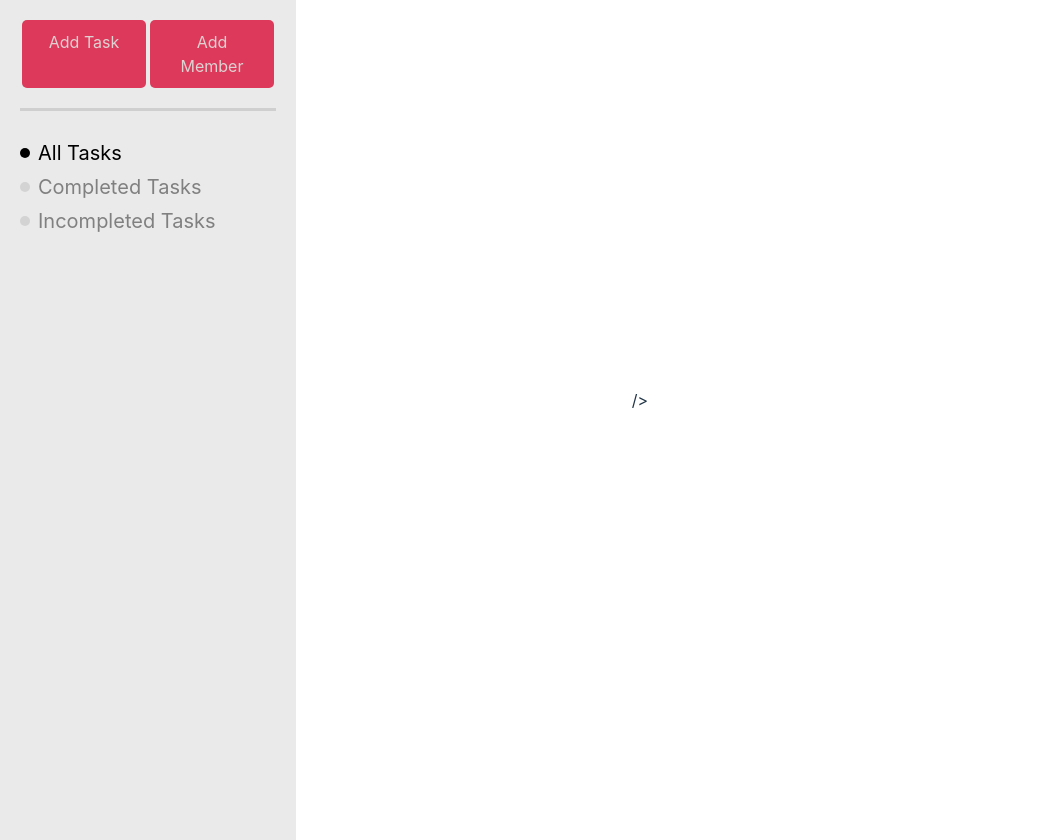
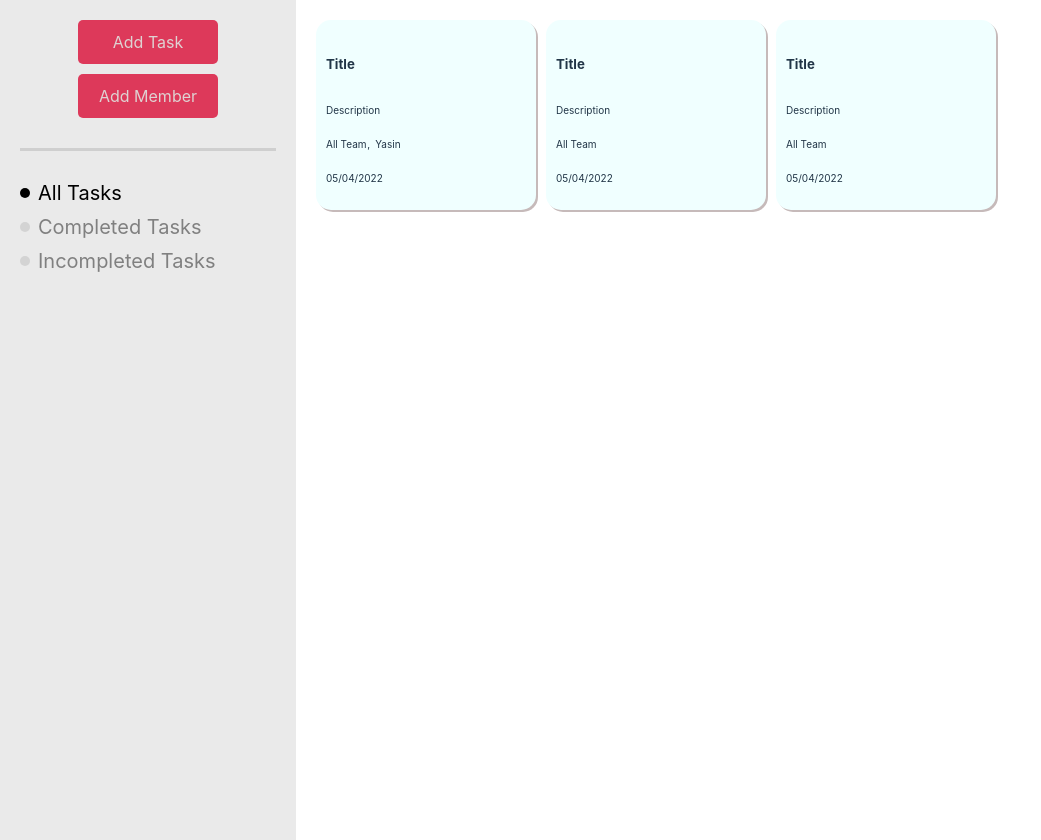
Before and after one commit to YasinSatar/sveltjs-task-manager, a Svelte app: page / in a window 1280 px wide. Shown: the whole page, without its empty margins (0-1041 px from the left). Built offline with nearby package versions, Linux system fonts and the light colour scheme.

Commit message:
Stores and Card view created

```diff
--- a/src/App.svelte
+++ b/src/App.svelte
@@ -3,6 +3,7 @@
   import Sidebar from "./components/Sidebar.svelte";
   import TaskDrawer from "./components/TaskDrawer.svelte";
   import MemberDrawer from "./components/MemberDrawer.svelte";
+  import ShowAllTasks from "./components/ShowAllTasks.svelte";
 
   let taskDrawer = false;
   let memberDrawer = false;
@@ -11,7 +12,15 @@
 </script>
 
 <main>
-  <Sidebar on:toggleTaskDrawer={() => (taskDrawer = !taskDrawer)} on:toggleMemberDrawer={() => (memberDrawer = !memberDrawer)} />
+  <div class="dashboard">
+    <div class="sidebar">
+      <Sidebar on:toggleTaskDrawer={() => (taskDrawer = !taskDrawer)} on:toggleMemberDrawer={() => (memberDrawer = !memberDrawer)} />
+    </div>
+    <div class="content">
+      <ShowAllTasks />
+    </div>
+  </div>
+
   <TaskDrawer
     {taskDrawer}
     on:toggleTaskDrawer={() => (taskDrawer = !taskDrawer)}
@@ -19,8 +28,26 @@
   <MemberDrawer   {memberDrawer}
   on:toggleMemberDrawer={() => (memberDrawer = !memberDrawer)}
   />
-  />
+
 </main>
 
 <style>
+  .dashboard{
+    width:100%;
+    display:flex;
+
+  }
+  .sidebar{
+    width: 20vw;
+    padding:20px;
+  }
+  @media screen and (max-width:768px){
+        .sidebar {
+            width: 40vw;
+        }
+    }
+  .content{
+    width:60vw;
+  }
+
 </style>
--- a/src/app.css
+++ b/src/app.css
@@ -27,10 +27,11 @@ a:hover {
 body {
   margin: 0;
   display: flex;
-  place-items: center;
+  /* place-items: center; */
   min-width: 320px;
   min-height: 100vh;
   overflow: hidden;
+  width:100vw;
 }
 
 h1 {
@@ -43,9 +44,9 @@ h1 {
 }
 
 #app {
-  max-width: 1280px;
-  margin: 0 auto;
-  padding: 2rem;
+  width: 100vw;
+  /* margin: 0 auto;
+  padding: 2rem; */
   text-align: center;
 }
 
--- /dev/null
+++ b/src/components/Card.svelte
@@ -0,0 +1,54 @@
+<script>
+        import {members} from "../stores/store"
+export let task;
+</script>
+
+<div class="card">
+    <h5>{task.title}</h5>
+    <p>{task.description}</p>
+    <div class="members">
+        {#each $members as member (member.id)}
+        {#each task.persons as person}
+        {#if member.id==person}
+        <span>{member.name} </span>
+        {/if}
+        {/each}
+        {/each}
+    </div>
+    <p>{task.deadline}</p>
+</div>
+
+<style>
+    .card{
+        flex-basis: 15%;
+        padding: 10px;
+        min-width: 200px;
+        max-width: 300px;
+        max-height: 200px;
+        margin-right: 10px;
+        background-color: azure;
+        border-radius: 15px;
+        box-shadow: 2px 2px rgb(198, 186, 186);
+        text-align:left;
+    }
+    p,span{
+        text-align: left;
+        font-size: 10px;
+    }
+    .members{
+        display: flex;
+        column-gap: 5px;
+    }
+    .members span:not(:last-child)::after{
+       content: ",";
+       margin-left:-2px;
+    }
+    .completed{
+
+        background-color: rgb(166, 135, 196);
+    }
+    .delete-btn{
+        font-size: 16px;
+        cursor: pointer;
+    }
+</style>
--- a/src/components/MemberDrawer.svelte
+++ b/src/components/MemberDrawer.svelte
@@ -2,16 +2,30 @@
     import {fly} from "svelte/transition";
     import { createEventDispatcher } from "svelte";
     const dispatch = createEventDispatcher();
+    import {members} from "../stores/store"
 
     export let memberDrawer;
+
+    let newmember;
+    let valid=false, error = "";
+    const handleSubmit = () =>{
+    if(newmember.trim().length<3){
+        error = "Member name must be at least 3 chars";
+        return false;
+    }
+    $members = [...$members,{id: $members.length, name:newmember}];
+    error = "";
+    newmember= "";
+    }
 </script>
 
 {#if memberDrawer}
     <div class="drawer" transition:fly={{ x:200, duration:1000}}>
         <span on:click={() => dispatch("toggleMemberDrawer")}>X</span>
         <h1>Add Member</h1>
-        <form on:submit|preventDefault>
-            <input type="text" placeholder="Member Name" />
+        <form on:submit|preventDefault = {handleSubmit}>
+            <input on:input={()=> error= (newmember.trim().length<2)? error  : ""  } type="text" placeholder="Member Name" bind:value={newmember} />
+            <p class="error">{error}</p>
             <button type="submit"> Submit Member</button>
         </form>
     </div>
@@ -30,6 +44,11 @@
         flex-direction: column;
         align-items: center;
     }
+    @media screen and (max-width:768px){
+        .drawer {
+            width: 40vw;
+        }
+    }
     h1 {
         color: rgb(54, 52, 52);
     }
@@ -39,12 +58,13 @@
     }
     input,
     button {
-        flex: 1 1 auto;
+        flex: 1 1 fit-content;
         border-radius: 5px;
         margin-top: 10px;
         border: unset;
         padding: 5px 10px;
         line-height: 1.5em;
+        width: 100%;
     }
     button {
         background-color: crimson;
@@ -64,4 +84,8 @@
     span:hover {
         color: black;
     }
+
+    .error{
+        color :red;
+    }
 </style>
--- /dev/null
+++ b/src/components/ShowAllTasks.svelte
@@ -0,0 +1,28 @@
+<script>
+    import Card from "./Card.svelte"
+    import {allTasks} from "../stores/store"
+</script>
+
+
+<div class="all-tasks">
+    {#each $allTasks as task (task.id) }
+    <Card {task} />
+    {/each}
+
+</div>
+
+<style>
+    .all-tasks {
+      width:100%;
+      padding: 20px;
+      display: flex;
+      flex-direction: row;
+      flex-wrap: wrap;
+      row-gap: 1rem;
+    }
+    .box {
+      display: flex;
+
+      flex-wrap: wrap;
+    }
+  </style>
--- a/src/components/Sidebar.svelte
+++ b/src/components/Sidebar.svelte
@@ -44,11 +44,17 @@
     display: flex;
     flex-direction: column;
   }
+  @media screen and (max-width:768px){
+        .sidebar {
+            width: 40vw;
+        }
+    }
   .add-buttons {
     display: flex;
     justify-content: space-around;
     margin-bottom: 20px;
     user-select: none;
+    flex-wrap: wrap;
   }
   .btn-add-task,
   .btn-add-member {
@@ -58,8 +64,20 @@
     border-radius: 5px;
     text-align: center;
     cursor: pointer;
-    width: 33%;
+
+    min-width:100px;
+    margin-bottom:10px;
   }
+  @media screen and (max-width:1024px){
+    .add-buttons {
+      flex-direction: column;
+    }
+    .btn-add-task,
+    .btn-add-member{
+            width: 80%;
+            margin-bottom:10px;
+        }
+    }
   .btn-add-member:hover {
     background-color: crimson;
   }
--- a/src/components/TaskDrawer.svelte
+++ b/src/components/TaskDrawer.svelte
@@ -2,6 +2,7 @@
     import {fly} from "svelte/transition";
     import { createEventDispatcher } from "svelte";
     const dispatch = createEventDispatcher();
+    import {members} from "../stores/store"
 
     export let taskDrawer;
 </script>
@@ -14,9 +15,9 @@
             <input type="text" placeholder="Task Title" />
             <textarea cols="23" rows="4" />
             <select>
-                <option value="-1">All Team</option>
-                <option value="1">Yasin</option>
-                <option value="2">Selin</option>
+                {#each $members as member (member.id) }
+                <option value={member.id}>{member.name}</option>
+                {/each}
             </select>
             <input type="date" />
             <button type="submit"> Submit Task</button>
@@ -37,6 +38,11 @@
         flex-direction: column;
         align-items: center;
     }
+    @media screen and (max-width:768px){
+        .drawer {
+            width: 40vw;
+        }
+    }
     h1 {
         color: rgb(54, 52, 52);
     }
@@ -54,6 +60,7 @@
         border: unset;
         padding: 5px 10px;
         line-height: 1.5em;
+        width: 100%;
     }
     button {
         background-color: crimson;
--- /dev/null
+++ b/src/stores/store.js
@@ -0,0 +1,36 @@
+import {writable} from "svelte/store"
+
+
+export const members = writable([
+    { id: -1, name: "All Team" },
+    { id: 1, name: "Yasin" },
+    { id: 2, name: "Selin" },
+    { id: 3, name: "Kerem" },
+  ]);
+
+export const allTasks = writable([
+  {
+    id: 1,
+     title: "Title",
+     description: "Description",
+     persons:[-1,1],
+     deadline: "05/04/2022",
+     isCompleted:false
+  },
+  {
+    id: 2,
+     title: "Title",
+     description: "Description",
+     persons:[-1],
+     deadline: "05/04/2022",
+     isCompleted:true
+  },
+  {
+    id: 3,
+     title: "Title",
+     description: "Description",
+     persons:[-1],
+     deadline: "05/04/2022",
+     isCompleted:false
+  },
+]);
```
